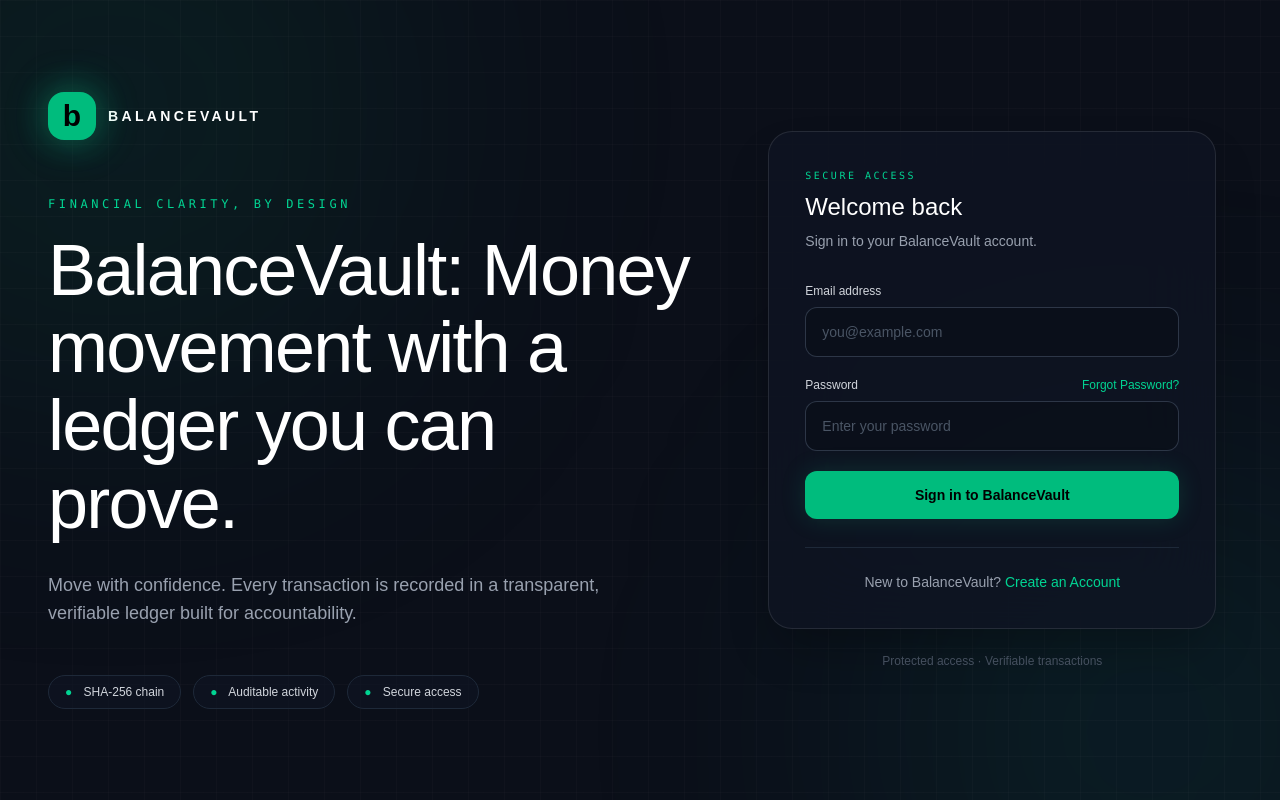
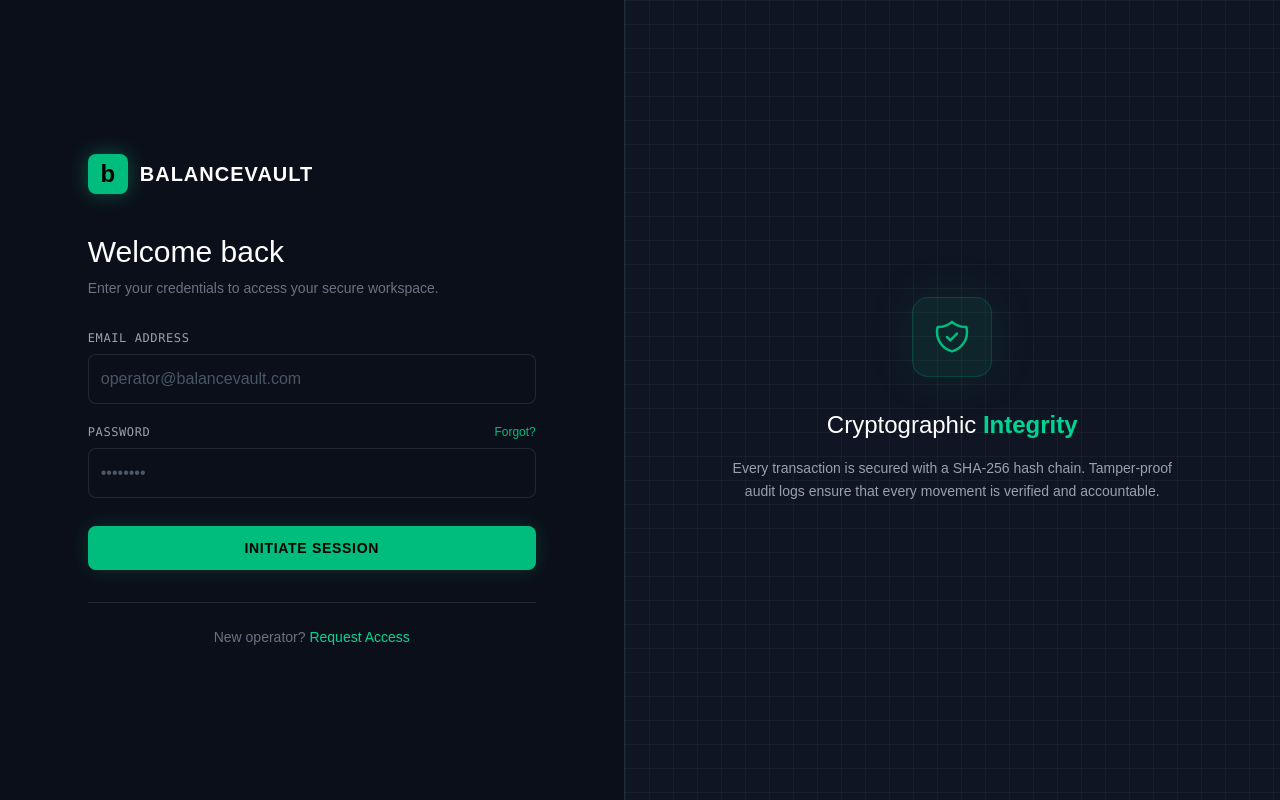
Before and after one commit to anushavajrala/balancevault, a Next.js app: page /login in a window 1280 px wide. Built offline with nearby package versions, Linux system fonts and the light colour scheme.

Commit message:
Restore premium dark mode login UI

```diff
--- a/app/login/page.tsx
+++ b/app/login/page.tsx
@@ -1,6 +1,5 @@
 "use client";
-
-import { useState, type FormEvent } from "react";
+import { useState } from "react";
 import { signIn } from "next-auth/react";
 import { useRouter } from "next/navigation";
 import Link from "next/link";
@@ -9,151 +8,104 @@ export default function LoginPage() {
   const [email, setEmail] = useState("");
   const [password, setPassword] = useState("");
   const [error, setError] = useState("");
-  const [loading, setLoading] = useState(false);
   const router = useRouter();
 
-  const handleLogin = async (event: FormEvent<HTMLFormElement>) => {
-    event.preventDefault();
+  const handleLogin = async (e: React.FormEvent) => {
+    e.preventDefault();
     setError("");
-    setLoading(true);
 
-    try {
-      const result = await signIn("credentials", {
+    const res = await signIn("credentials", {
       redirect: false,
       email,
       password,
     });
 
-      if (result?.error || !result?.ok) {
+    if (res?.error) {
       setError("Invalid email or password");
-        return;
-      }
-
+    } else {
       router.push("/dashboard");
-    } catch {
-      setError("Unable to sign in right now. Please try again.");
-    } finally {
-      setLoading(false);
     }
   };
 
   return (
-    <main className="relative min-h-screen overflow-hidden bg-[#0B0F19] text-gray-200">
-      <div className="pointer-events-none absolute -left-40 -top-40 h-[540px] w-[540px] rounded-full bg-emerald-500/10 blur-[140px]" />
-      <div className="pointer-events-none absolute -bottom-48 right-[-8rem] h-[520px] w-[520px] rounded-full bg-teal-500/10 blur-[140px]" />
-      <div className="pointer-events-none absolute inset-0 bg-[linear-gradient(to_right,#8080800a_1px,transparent_1px),linear-gradient(to_bottom,#8080800a_1px,transparent_1px)] bg-[size:36px_36px]" />
-
-      <div className="relative mx-auto grid min-h-screen w-full max-w-7xl items-center gap-14 px-6 py-12 lg:grid-cols-[1.15fr_0.85fr] lg:px-12">
-        <section className="max-w-2xl">
-          <Link href="/login" className="mb-14 inline-flex items-center gap-3">
-            <span className="relative flex h-12 w-12 items-center justify-center">
-              <span className="absolute inset-0 rounded-2xl bg-emerald-400/40 blur-xl animate-pulse" />
-              <span className="relative flex h-12 w-12 items-center justify-center rounded-2xl bg-emerald-500 text-3xl font-bold text-black shadow-[0_0_32px_rgba(16,185,129,0.28)]">
-                b
-              </span>
-            </span>
-            <span className="text-sm font-semibold tracking-[0.24em] text-white">BALANCEVAULT</span>
-          </Link>
-
-          <p className="mb-5 font-mono text-xs uppercase tracking-[0.3em] text-emerald-400">
-            Financial clarity, by design
-          </p>
-          <h1 className="text-5xl font-light leading-[1.08] tracking-tight text-white sm:text-6xl lg:text-7xl">
-            BalanceVault: Money movement with a ledger you can prove.
-          </h1>
-          <p className="mt-7 max-w-xl text-base leading-7 text-gray-400 sm:text-lg">
-            Move with confidence. Every transaction is recorded in a transparent,
-            verifiable ledger built for accountability.
-          </p>
-
-          <div className="mt-12 flex flex-wrap gap-3">
-            <div className="rounded-full border border-gray-800 bg-[#0F1523]/70 px-4 py-2 text-xs text-gray-300">
-              <span className="mr-2 text-emerald-400">●</span> SHA-256 chain
-            </div>
-            <div className="rounded-full border border-gray-800 bg-[#0F1523]/70 px-4 py-2 text-xs text-gray-300">
-              <span className="mr-2 text-emerald-400">●</span> Auditable activity
-            </div>
-            <div className="rounded-full border border-gray-800 bg-[#0F1523]/70 px-4 py-2 text-xs text-gray-300">
-              <span className="mr-2 text-emerald-400">●</span> Secure access
-            </div>
-          </div>
-        </section>
-
-        <section className="mx-auto w-full max-w-md">
-          <div className="rounded-3xl border border-white/10 bg-[#0F1523]/75 p-7 shadow-2xl shadow-black/30 backdrop-blur-2xl sm:p-9">
-            <div className="mb-8">
-              <p className="mb-2 font-mono text-[10px] uppercase tracking-[0.25em] text-emerald-400">
-                Secure access
-              </p>
-              <h2 className="text-2xl font-medium text-white">Welcome back</h2>
-              <p className="mt-2 text-sm text-gray-400">Sign in to your BalanceVault account.</p>
+    <div className="min-h-screen bg-[#0B0F19] flex flex-col md:flex-row">
+      {/* Left Side - Form */}
+      <div className="flex-1 flex items-center justify-center p-8">
+        <div className="w-full max-w-md">
+          <div className="flex items-center gap-3 mb-10">
+            <div className="w-10 h-10 bg-emerald-500 text-black rounded-lg flex items-center justify-center font-bold text-2xl shadow-[0_0_20px_rgba(16,185,129,0.4)]">b</div>
+            <span className="font-semibold text-white text-xl tracking-wider">BALANCEVAULT</span>
           </div>
 
+          <h1 className="text-3xl font-light text-white mb-2">Welcome back</h1>
+          <p className="text-gray-500 mb-8 text-sm">Enter your credentials to access your secure workspace.</p>
+
           {error && (
-              <div role="alert" className="mb-5 rounded-xl border border-red-500/20 bg-red-500/10 px-4 py-3 text-sm text-red-300">
+            <div className="bg-red-500/10 border border-red-500/20 text-red-400 px-4 py-3 rounded-lg mb-6 text-sm flex items-center gap-2">
+              <svg className="w-4 h-4 shrink-0" fill="none" stroke="currentColor" viewBox="0 0 24 24"><path strokeLinecap="round" strokeLinejoin="round" strokeWidth="2" d="M12 8v4m0 4h.01M21 12a9 9 0 11-18 0 9 9 0 0118 0z"></path></svg>
               {error}
             </div>
           )}
 
           <form onSubmit={handleLogin} className="space-y-5">
             <div>
-                <label htmlFor="email" className="mb-2 block text-xs font-medium text-gray-300">
-                  Email address
-                </label>
+              <label className="text-xs font-mono text-gray-400 mb-2 block uppercase tracking-wider">Email Address</label>
               <input
-                  id="email"
                 type="email"
-                  autoComplete="email"
+                placeholder="operator@balancevault.com"
+                className="w-full bg-[#0B0F19] border border-gray-700/50 rounded-lg p-3 text-white focus:outline-none focus:border-emerald-500 focus:ring-1 focus:ring-emerald-500 transition-all placeholder:text-gray-600"
+                value={email}
+                onChange={(e) => setEmail(e.target.value)}
                 required
-                  value={email}
-                  onChange={(event) => setEmail(event.target.value)}
-                  placeholder="you@example.com"
-                  className="w-full rounded-xl border border-gray-700/80 bg-[#0B0F19]/80 px-4 py-3.5 text-sm text-white outline-none transition placeholder:text-gray-600 focus:border-emerald-500 focus:ring-2 focus:ring-emerald-500/20"
               />
             </div>
             <div>
-                <div className="mb-2 flex items-center justify-between">
-                  <label htmlFor="password" className="text-xs font-medium text-gray-300">
-                    Password
-                  </label>
-                  <Link href="/forgot-password" className="text-xs text-emerald-400 transition hover:text-emerald-300">
-                    Forgot Password?
-                  </Link>
+              <div className="flex justify-between items-center mb-2">
+                <label className="text-xs font-mono text-gray-400 block uppercase tracking-wider">Password</label>
+                <Link href="#" className="text-xs text-emerald-500 hover:text-emerald-400 hover:underline">Forgot?</Link>
               </div>
               <input
-                  id="password"
                 type="password"
-                  autoComplete="current-password"
+                placeholder="••••••••"
+                className="w-full bg-[#0B0F19] border border-gray-700/50 rounded-lg p-3 text-white focus:outline-none focus:border-emerald-500 focus:ring-1 focus:ring-emerald-500 transition-all placeholder:text-gray-600"
+                value={password}
+                onChange={(e) => setPassword(e.target.value)}
                 required
-                  value={password}
-                  onChange={(event) => setPassword(event.target.value)}
-                  placeholder="Enter your password"
-                  className="w-full rounded-xl border border-gray-700/80 bg-[#0B0F19]/80 px-4 py-3.5 text-sm text-white outline-none transition placeholder:text-gray-600 focus:border-emerald-500 focus:ring-2 focus:ring-emerald-500/20"
               />
             </div>
+
             <button
               type="submit"
-                disabled={loading}
-                className="w-full rounded-xl bg-emerald-500 px-4 py-3.5 text-sm font-semibold text-black shadow-[0_0_24px_rgba(16,185,129,0.18)] transition hover:bg-emerald-400 disabled:cursor-not-allowed disabled:opacity-60"
+              className="w-full bg-emerald-500 hover:bg-emerald-400 text-black font-bold p-3 rounded-lg transition-all shadow-[0_0_20px_rgba(16,185,129,0.2)] mt-2 uppercase tracking-wider text-sm"
             >
-                {loading ? "Signing in..." : "Sign in to BalanceVault"}
+              Initiate Session
             </button>
           </form>
 
-            <div className="mt-7 border-t border-gray-800 pt-6 text-center">
-              <p className="text-sm text-gray-400">
-                New to BalanceVault?{" "}
-                <Link href="/register" className="font-medium text-emerald-400 transition hover:text-emerald-300">
-                  Create an Account
+          <div className="mt-8 pt-6 border-t border-gray-800 text-center">
+            <p className="text-sm text-gray-500">
+              New operator?{' '}
+              <Link href="/register" className="text-emerald-400 hover:text-emerald-300 font-medium hover:underline transition-colors">
+                Request Access
               </Link>
             </p>
           </div>
         </div>
-          <p className="mt-6 text-center text-xs text-gray-600">
-            Protected access · Verifiable transactions
+      </div>
+
+      {/* Right Side - Branding */}
+      <div className="hidden lg:flex flex-1 bg-[#0F1523] border-l border-gray-800 items-center justify-center p-12 relative overflow-hidden">
+        <div className="absolute inset-0 bg-[linear-gradient(to_right,#80808012_1px,transparent_1px),linear-gradient(to_bottom,#80808012_1px,transparent_1px)] bg-[size:24px_24px]"></div>
+        <div className="relative z-10 max-w-md text-center">
+          <div className="w-20 h-20 bg-emerald-500/10 border border-emerald-500/20 rounded-2xl flex items-center justify-center mx-auto mb-8 shadow-[0_0_50px_rgba(16,185,129,0.1)]">
+            <svg className="w-10 h-10 text-emerald-500" fill="none" stroke="currentColor" viewBox="0 0 24 24"><path strokeLinecap="round" strokeLinejoin="round" strokeWidth="1.5" d="M9 12l2 2 4-4m5.618-4.016A11.955 11.955 0 0112 2.944a11.955 11.955 0 01-8.618 3.04A12.02 12.02 0 003 9c0 5.591 3.824 10.29 9 11.622 5.176-1.332 9-6.03 9-11.622 0-1.042-.133-2.052-.382-3.016z"></path></svg>
+          </div>
+          <h2 className="text-2xl font-light text-white mb-4">Cryptographic <span className="font-semibold text-emerald-400">Integrity</span></h2>
+          <p className="text-gray-400 text-sm leading-relaxed">
+            Every transaction is secured with a SHA-256 hash chain. Tamper-proof audit logs ensure that every movement is verified and accountable.
           </p>
-        </section>
         </div>
-    </main>
+      </div>
+    </div>
   );
 }
```
Lines whose indentation alone changed are shown as unchanged.
